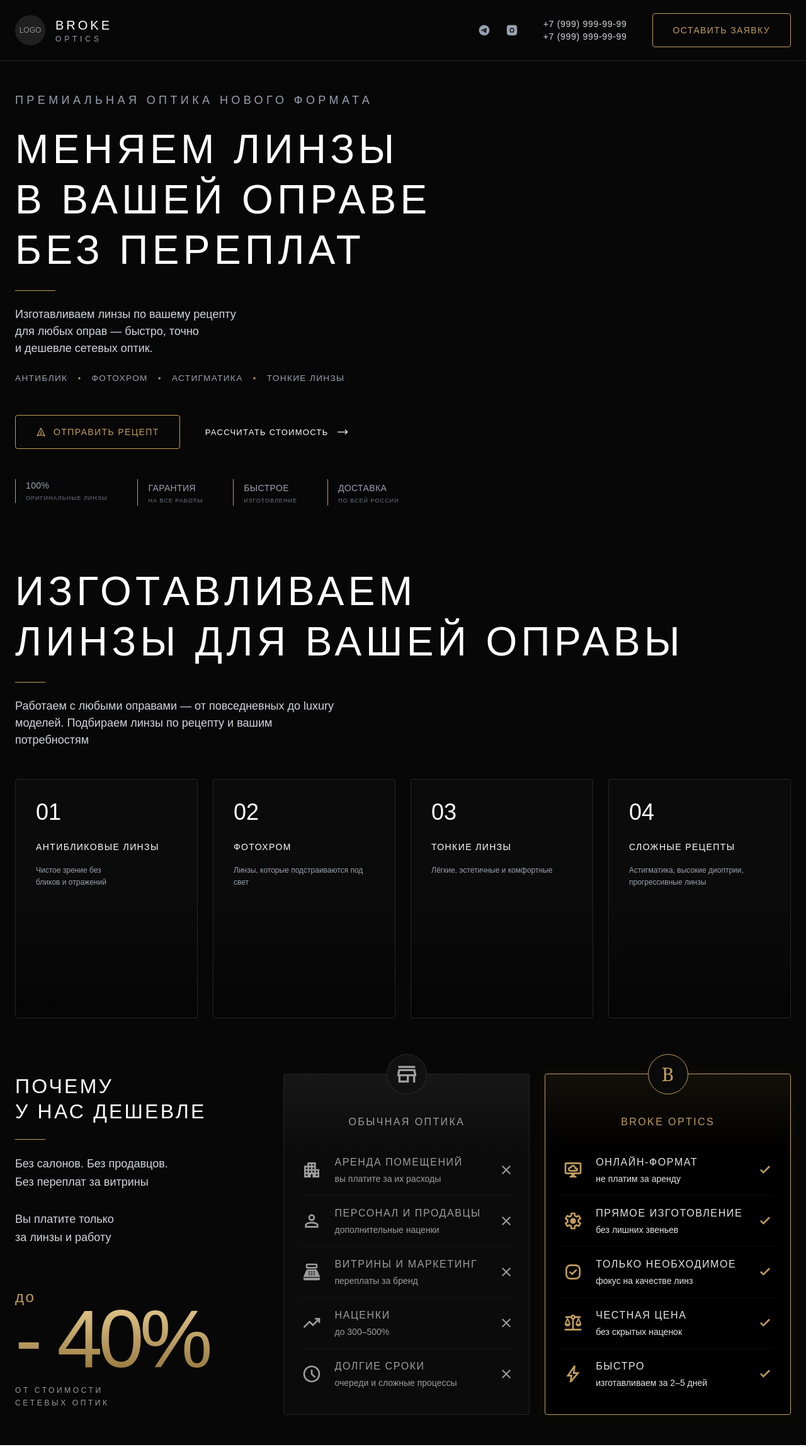
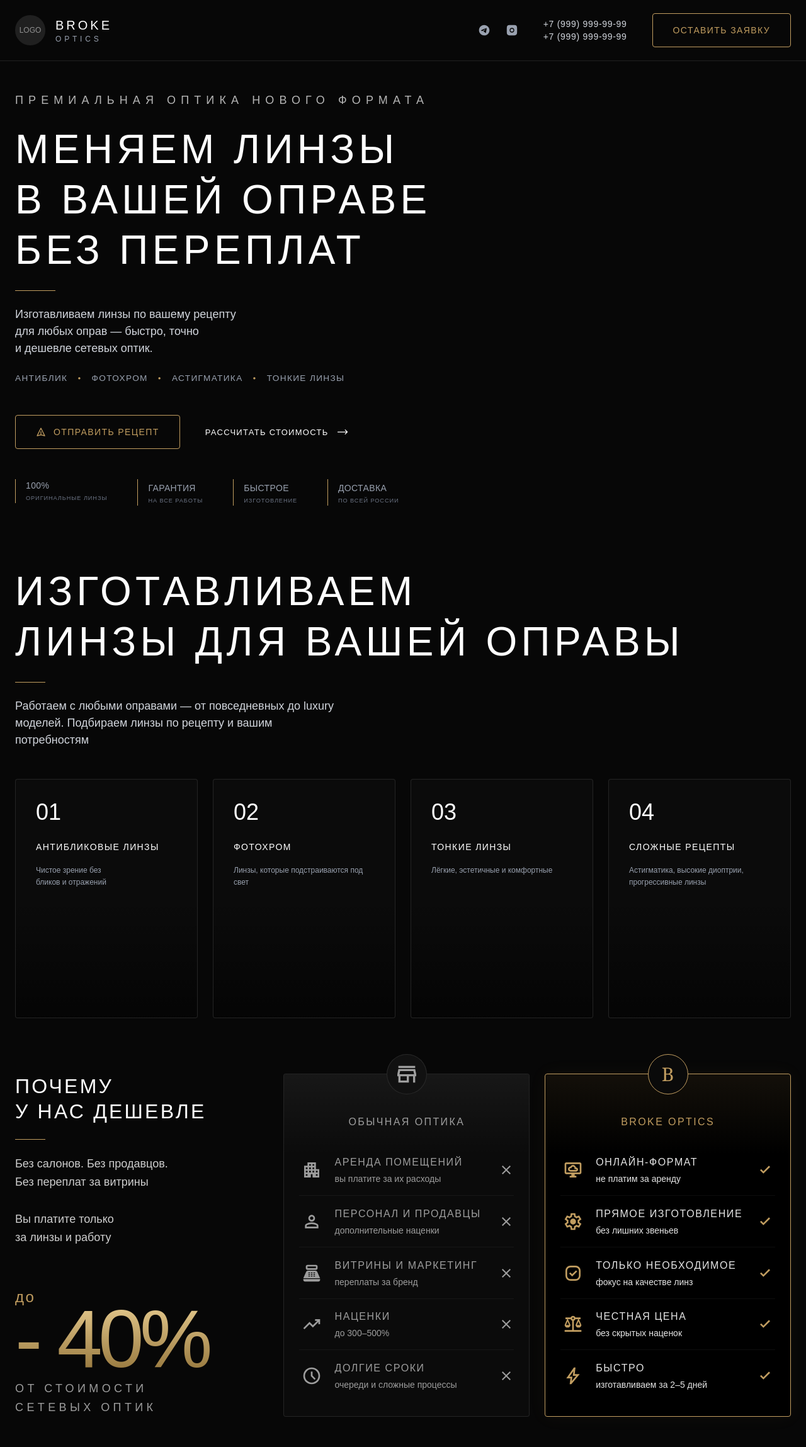
Before and after one commit to kxxdree/broke-optics, a Nuxt app: page / in a window 1280 px wide. Shown: the whole page at 63% size. Built offline with nearby package versions, Linux system fonts and the light colour scheme.

Commit message:
feat: wip cheaper section

```diff
--- a/app/components/CheaperSection.vue
+++ b/app/components/CheaperSection.vue
@@ -9,7 +9,7 @@
 
         <div class="w-12 h-px bg-[#c19d60] mb-6"></div>
 
-        <p class="text-gray-300 text-lg leading-relaxed max-w-sm mb-16">
+        <p class="text-white/80 text-lg leading-relaxed max-w-sm mb-16">
           Без салонов. Без продавцов.<br />
           Без переплат за витрины
           <br /><br />
@@ -21,11 +21,11 @@
           <span class="text-[#c19d60] text-2xl block -mb-3.75 tracking-widest">до</span>
 
           <span
-            class="text-[6.25rem] md:text-[8.125rem] leading-none bg-clip-text text-transparent bg-linear-to-b from-[#ebd094] to-[#8f7035] tracking-tighter block mb-2"
+            class="text-[6.25rem] md:text-[8.125rem] leading-none bg-clip-text text-transparent bg-linear-to-b from-[#ebd094] to-[#8f7035] tracking-tighter block"
           >
             - 40%
           </span>
-          <p class="text-white/60 text-[0.75rem] tracking-[0.3em] uppercase leading-relaxed">
+          <p class="text-white/60 text-[1.125rem] tracking-[0.3em] uppercase leading-relaxed">
             От стоимости<br />
             сетевых оптик
           </p>
--- a/app/components/HeroSection.vue
+++ b/app/components/HeroSection.vue
@@ -8,7 +8,7 @@ import BaseButton from "~/components/UI/BaseButton.vue";
     <div class="absolute inset-0 z-0 pointer-events-none"></div>
 
     <div class="relative z-10 grow flex flex-col justify-center max-w-7xl mx-auto px-6 w-full py-12">
-      <h1 class="text-gray-400 text-lg tracking-[0.3em] uppercase mb-6 font-light">Премиальная оптика нового формата</h1>
+      <h1 class="text-white/70 text-lg tracking-[0.45em] uppercase mb-6 font-light">Премиальная оптика нового формата</h1>
 
       <h2 class="text-5xl md:text-[4rem] leading-tight uppercase mb-6 max-w-2xl font-light tracking-widest">
         Меняем линзы<br />
```
